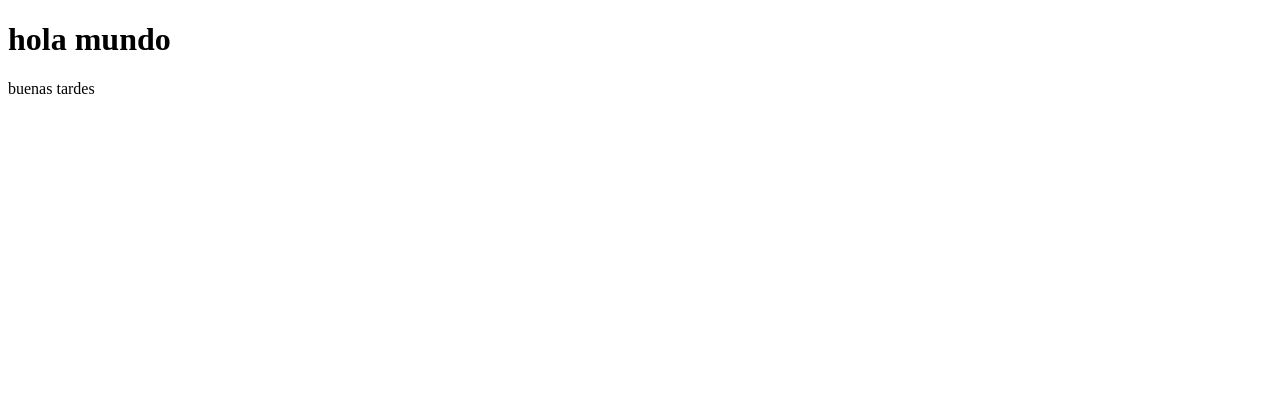
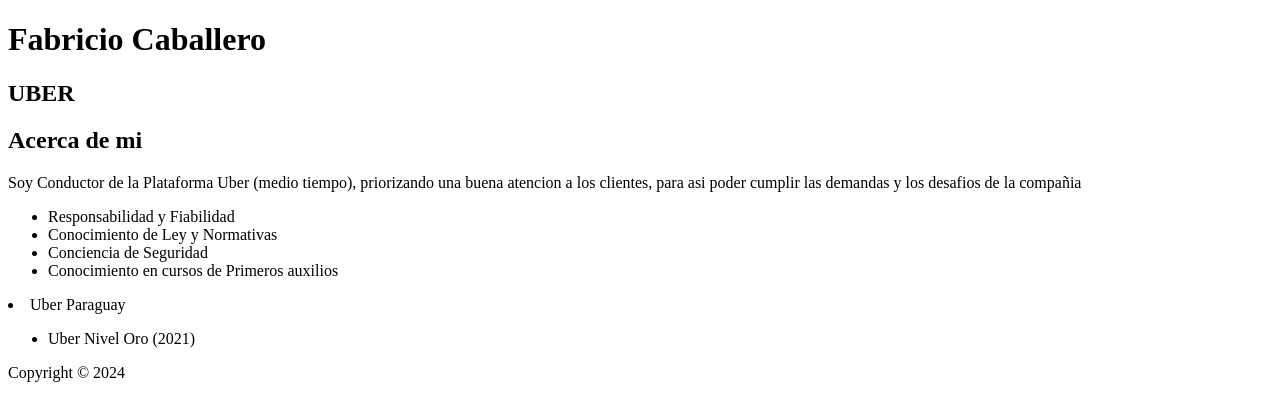
Before and after one commit to fabro98/MiPortafolio, a plain HTML site: page index.html in a window 1280 px wide. Drawn offline with Linux system fonts and the light colour scheme.

Commit message:
Add files via upload

```diff
--- a/index.html
+++ b/index.html
@@ -3,11 +3,36 @@
 <head>
     <meta charset="UTF-8">
     <meta name="viewport" content="width=device-width, initial-scale=1.0">
-    <title>Document</title>
+    <title>Mi Portafolios Personal</title>
 </head>
 <body>
-    <h1>hola mundo</h1>
-    <p>buenas tardes</p>
+    <head>
+        <h1>Fabricio Caballero</h1>
+    <h2>UBER</h2>
+    </head>
+    <main>
+        <section>
+            <h2>Acerca de mi</h2>
+            <p>Soy Conductor de la Plataforma Uber (medio tiempo), priorizando una buena atencion a los clientes, para asi poder cumplir las demandas y los desafios de la compañia
+            </p>
+        </section>
+        <section>
+            <ul>
+                <li>Responsabilidad y Fiabilidad</li>
+                <li>Conocimiento de Ley y Normativas</li>
+                <li>Conciencia de Seguridad</li>
+                <li>Conocimiento en cursos de Primeros auxilios</li>
+            </ul>
+        </section>
+        <section> <li>Uber Paraguay
+            <ul>
+                <li>Uber Nivel Oro (2021)</li>
+            </ul> </li>
+        </section>
+    </main>
+    <footer>
+        <p>Copyright &copy; 2024</p>
+    </footer>
 
 </body>
 </html>
```
